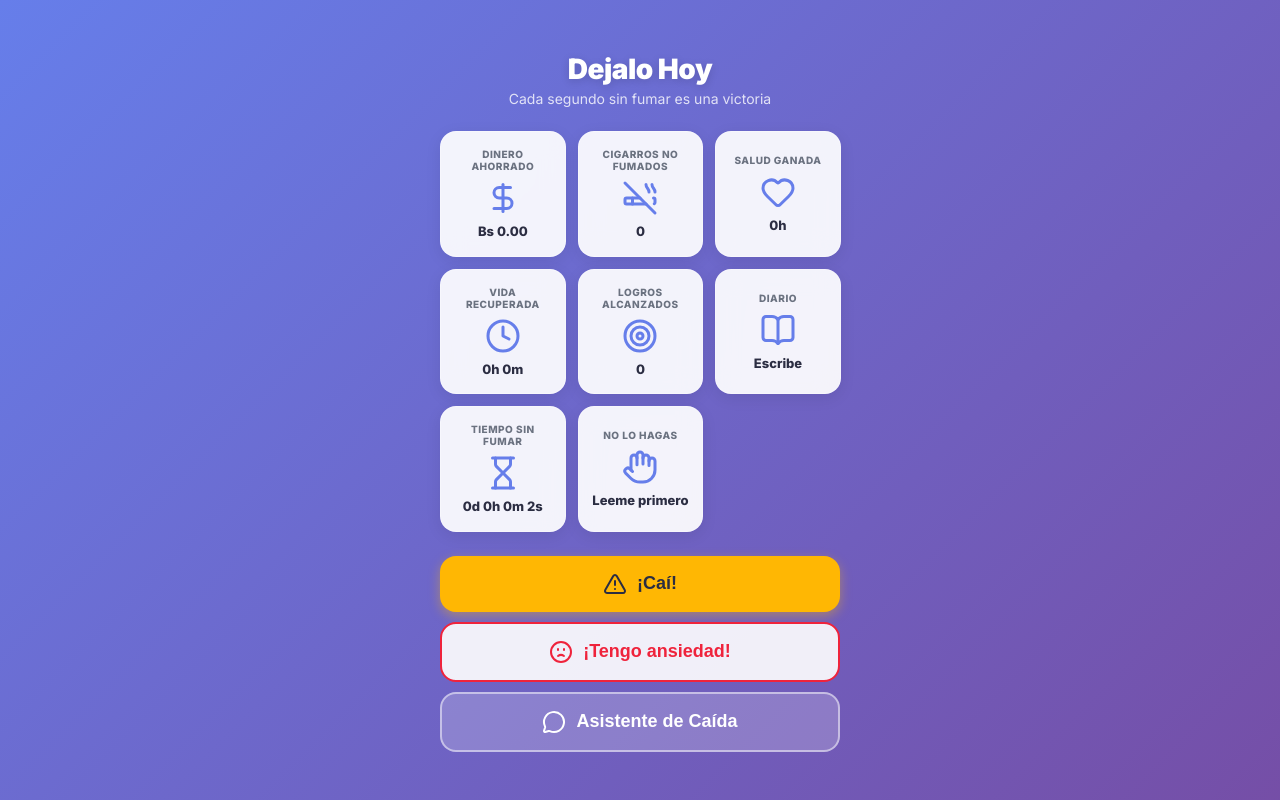
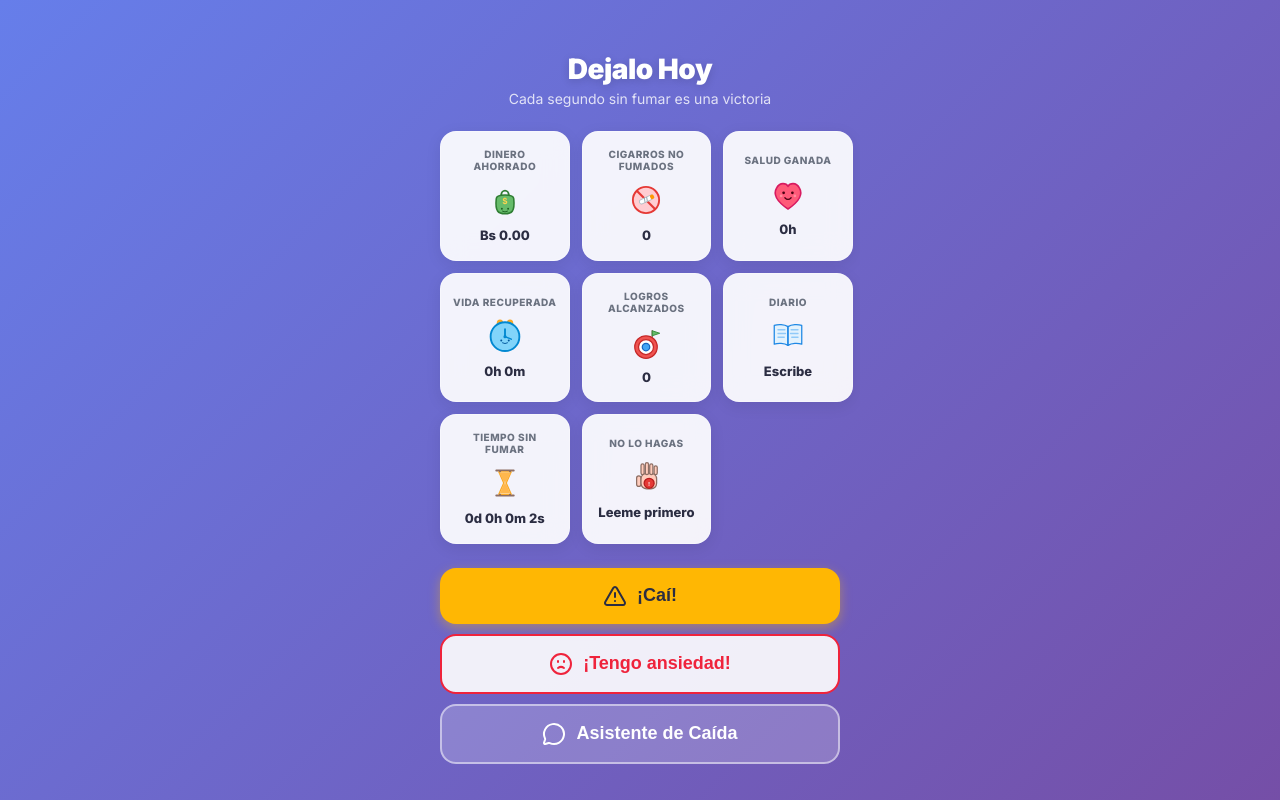
Before and after one commit to jangelbsc-design/dejalohoy, a React (Vite) app: page /#/onboarding in a window 1280 px wide. Both pictures are taken after a click on the button "¡Empezar mi nueva vida!". Shown: the top 800 px of the page. Built offline with nearby package versions, Linux system fonts and the light colour scheme.

Commit message:
feat: agregar iconos caricatura SVG para las 8 tarjetas del Dashboard

```diff
--- /dev/null
+++ b/src/components/CartoonIcons.tsx
@@ -0,0 +1,122 @@
+interface IconProps {
+  size?: number;
+}
+
+export function MoneyBagIcon({ size = 36 }: IconProps) {
+  return (
+    <svg width={size} height={size} viewBox="0 0 64 64" className="dash-icon">
+      <path d="M18 30 C16 50 21 54 32 54 C43 54 48 50 46 30 C46 26 40 24 32 24 C24 24 18 26 18 30 Z" fill="#66BB6A" stroke="#2E7D32" strokeWidth="2.5" strokeLinejoin="round" />
+      <path d="M26 24 C26 20 29 17 32 17 C35 17 38 20 38 24" fill="none" stroke="#2E7D32" strokeWidth="3" strokeLinecap="round" />
+      <text x="32" y="39" textAnchor="middle" fontSize="14" fontWeight="900" fill="#FFD54F" fontFamily="Arial, sans-serif">$</text>
+      <circle cx="27" cy="46" r="1.5" fill="#1B5E20" />
+      <circle cx="37" cy="46" r="1.5" fill="#1B5E20" />
+      <path d="M28 50 Q32 52.5 36 50" fill="none" stroke="#1B5E20" strokeWidth="1.5" strokeLinecap="round" />
+    </svg>
+  );
+}
+
+export function BrokenCigaretteIcon({ size = 36 }: IconProps) {
+  return (
+    <svg width={size} height={size} viewBox="0 0 64 64" className="dash-icon">
+      <circle cx="32" cy="32" r="21" fill="#FFCDD2" stroke="#E53935" strokeWidth="3" />
+      <line x1="18" y1="18" x2="46" y2="46" stroke="#E53935" strokeWidth="3.5" strokeLinecap="round" />
+      <g transform="rotate(-25 32 32)">
+        <rect x="21" y="28" width="23" height="7" rx="3" fill="#FFFFFF" stroke="#B0BEC5" strokeWidth="1.5" />
+        <rect x="40" y="28" width="6" height="7" rx="2" fill="#FF9800" />
+        <line x1="31" y1="28" x2="29" y2="35" stroke="#90A4AE" strokeWidth="1.5" />
+        <line x1="35" y1="28" x2="33" y2="35" stroke="#90A4AE" strokeWidth="1.5" />
+      </g>
+    </svg>
+  );
+}
+
+export function SmilingHeartIcon({ size = 36 }: IconProps) {
+  return (
+    <svg width={size} height={size} viewBox="0 0 64 64" className="dash-icon">
+      <path d="M32 56 C14 44 8 32 14 22 C19 13 29 14 32 20 C35 14 45 13 50 22 C56 32 50 44 32 56 Z" fill="#FF5A79" stroke="#D81B60" strokeWidth="2.5" strokeLinejoin="round" />
+      <circle cx="25" cy="30" r="2.2" fill="#4A0011" />
+      <circle cx="39" cy="30" r="2.2" fill="#4A0011" />
+      <path d="M27 38 Q32 43.5 37 38" fill="none" stroke="#4A0011" strokeWidth="2" strokeLinecap="round" />
+      <circle cx="21" cy="35" r="2.2" fill="#FF8A9C" />
+      <circle cx="43" cy="35" r="2.2" fill="#FF8A9C" />
+    </svg>
+  );
+}
+
+export function ClockFaceIcon({ size = 36 }: IconProps) {
+  return (
+    <svg width={size} height={size} viewBox="0 0 64 64" className="dash-icon">
+      <path d="M20 12 C20 5 28 5 28 12" fill="#FFD54F" stroke="#F9A825" strokeWidth="2.5" strokeLinecap="round" />
+      <path d="M36 12 C36 5 44 5 44 12" fill="#FFD54F" stroke="#F9A825" strokeWidth="2.5" strokeLinecap="round" />
+      <circle cx="24" cy="9" r="2" fill="#F9A825" />
+      <circle cx="40" cy="9" r="2" fill="#F9A825" />
+      <circle cx="32" cy="33" r="23" fill="#81D4FA" stroke="#0288D1" strokeWidth="3" />
+      <line x1="32" y1="33" x2="32" y2="21" stroke="#0288D1" strokeWidth="3" strokeLinecap="round" />
+      <line x1="32" y1="33" x2="42" y2="37" stroke="#0288D1" strokeWidth="2.5" strokeLinecap="round" />
+      <circle cx="32" cy="33" r="2.5" fill="#0288D1" />
+      <circle cx="26" cy="39" r="1.6" fill="#01579B" />
+      <circle cx="38" cy="39" r="1.6" fill="#01579B" />
+      <path d="M28 43 Q32 45.5 36 43" fill="none" stroke="#01579B" strokeWidth="1.5" strokeLinecap="round" />
+    </svg>
+  );
+}
+
+export function TargetIcon({ size = 36 }: IconProps) {
+  return (
+    <svg width={size} height={size} viewBox="0 0 64 64" className="dash-icon">
+      <line x1="42" y1="32" x2="42" y2="14" stroke="#8D6E63" strokeWidth="2.5" strokeLinecap="round" />
+      <path d="M42 14 L54 18 L42 22 Z" fill="#66BB6A" stroke="#388E3C" strokeWidth="1.5" strokeLinejoin="round" />
+      <circle cx="32" cy="40" r="18" fill="#EF5350" stroke="#C62828" strokeWidth="2" />
+      <circle cx="32" cy="40" r="12" fill="#FFFFFF" stroke="#C62828" strokeWidth="2" />
+      <circle cx="32" cy="40" r="6" fill="#42A5F5" stroke="#1565C0" strokeWidth="2" />
+    </svg>
+  );
+}
+
+export function OpenBookIcon({ size = 36 }: IconProps) {
+  return (
+    <svg width={size} height={size} viewBox="0 0 64 64" className="dash-icon">
+      <path d="M32 17 C26 13 16 13 10 15 L10 45 C16 43 26 43 32 47 Z" fill="#E3F2FD" stroke="#1E88E5" strokeWidth="2" strokeLinejoin="round" />
+      <path d="M32 17 C38 13 48 13 54 15 L54 45 C48 43 38 43 32 47 Z" fill="#E3F2FD" stroke="#1E88E5" strokeWidth="2" strokeLinejoin="round" />
+      <path d="M32 17 L32 47" stroke="#1E88E5" strokeWidth="1.5" />
+      <line x1="16" y1="22" x2="27" y2="22" stroke="#90CAF9" strokeWidth="2.2" strokeLinecap="round" />
+      <line x1="16" y1="28" x2="28" y2="28" stroke="#90CAF9" strokeWidth="2.2" strokeLinecap="round" />
+      <line x1="16" y1="34" x2="26" y2="34" stroke="#90CAF9" strokeWidth="2.2" strokeLinecap="round" />
+      <line x1="37" y1="22" x2="48" y2="22" stroke="#90CAF9" strokeWidth="2.2" strokeLinecap="round" />
+      <line x1="36" y1="28" x2="48" y2="28" stroke="#90CAF9" strokeWidth="2.2" strokeLinecap="round" />
+      <line x1="38" y1="34" x2="48" y2="34" stroke="#90CAF9" strokeWidth="2.2" strokeLinecap="round" />
+    </svg>
+  );
+}
+
+export function HourglassIcon({ size = 36 }: IconProps) {
+  return (
+    <svg width={size} height={size} viewBox="0 0 64 64" className="dash-icon">
+      <line x1="18" y1="12" x2="46" y2="12" stroke="#8D6E63" strokeWidth="3" strokeLinecap="round" />
+      <line x1="18" y1="52" x2="46" y2="52" stroke="#8D6E63" strokeWidth="3" strokeLinecap="round" />
+      <path d="M22 14 L42 14 L34 32 L42 50 L22 50 L30 32 Z" fill="#FFE0B2" stroke="#F9A825" strokeWidth="2" strokeLinejoin="round" />
+      <path d="M23 16 L41 16 L34 30 L30 30 Z" fill="#FFB74D" />
+      <path d="M34 34 L30 34 L24 48 L40 48 Z" fill="#FFB74D" />
+      <line x1="32" y1="30" x2="32" y2="36" stroke="#FFB74D" strokeWidth="1.5" />
+      <circle cx="24" cy="13" r="1.8" fill="#8D6E63" />
+      <circle cx="40" cy="13" r="1.8" fill="#8D6E63" />
+      <circle cx="24" cy="51" r="1.8" fill="#8D6E63" />
+      <circle cx="40" cy="51" r="1.8" fill="#8D6E63" />
+    </svg>
+  );
+}
+
+export function StopHandIcon({ size = 36 }: IconProps) {
+  return (
+    <svg width={size} height={size} viewBox="0 0 64 64" className="dash-icon">
+      <rect x="17" y="30" width="7" height="17" rx="3.5" fill="#FFCCBC" stroke="#8D6E63" strokeWidth="2" />
+      <rect x="24" y="26" width="25" height="25" rx="9" fill="#FFCCBC" stroke="#8D6E63" strokeWidth="2" />
+      <rect x="24" y="11" width="5" height="17" rx="2.5" fill="#FFCCBC" stroke="#8D6E63" strokeWidth="2" />
+      <rect x="31" y="9" width="5" height="19" rx="2.5" fill="#FFCCBC" stroke="#8D6E63" strokeWidth="2" />
+      <rect x="38" y="11" width="5" height="17" rx="2.5" fill="#FFCCBC" stroke="#8D6E63" strokeWidth="2" />
+      <rect x="45" y="14" width="5" height="14" rx="2.5" fill="#FFCCBC" stroke="#8D6E63" strokeWidth="2" />
+      <circle cx="37" cy="42" r="8" fill="#E53935" stroke="#B71C1C" strokeWidth="2" />
+      <text x="37" y="46.5" textAnchor="middle" fontSize="10" fontWeight="900" fill="white" fontFamily="Arial, sans-serif">!</text>
+    </svg>
+  );
+}
--- a/src/pages/Dashboard.tsx
+++ b/src/pages/Dashboard.tsx
@@ -1,7 +1,8 @@
 import { useEffect, useState } from 'react';
 import { useNavigate } from 'react-router-dom';
 import { useStore } from '../store/useStore';
-import { DollarSign, CigaretteOff, Heart, Clock, Target, BookOpen, Hourglass, Hand, AlertTriangle, MessageCircle, Frown, X } from 'lucide-react';
+import { AlertTriangle, MessageCircle, Frown, X } from 'lucide-react';
+import { MoneyBagIcon, BrokenCigaretteIcon, SmilingHeartIcon, ClockFaceIcon, TargetIcon, OpenBookIcon, HourglassIcon, StopHandIcon } from '../components/CartoonIcons';
 import {
   calculateFreeTime,
   calculateFreeTimeInDays,
@@ -66,49 +67,49 @@ export default function Dashboard() {
       <div className="dash-grid">
         <div className="dash-card dash-card-clickable" onClick={() => navigate('/wishlist')}>
           <span className="dash-label">Dinero Ahorrado</span>
-          <DollarSign size={36} className="dash-icon" />
+          <MoneyBagIcon size={40} />
           <span className="dash-value">Bs {safeNumber(money).toFixed(2)}</span>
         </div>
 
         <div className="dash-card">
           <span className="dash-label">Cigarros No Fumados</span>
-          <CigaretteOff size={36} className="dash-icon" />
+          <BrokenCigaretteIcon size={40} />
           <span className="dash-value">{safeNumber(cigs)}</span>
         </div>
 
         <div className="dash-card">
           <span className="dash-label">Salud Ganada</span>
-          <Heart size={36} className="dash-icon" />
+          <SmilingHeartIcon size={40} />
           <span className="dash-value">{life.days > 0 ? `${life.days}d` : `${life.hours}h`}</span>
         </div>
 
         <div className="dash-card">
           <span className="dash-label">Vida Recuperada</span>
-          <Clock size={36} className="dash-icon" />
+          <ClockFaceIcon size={40} />
           <span className="dash-value">{life.days > 0 ? `${life.days}d ` : ''}{life.hours}h {life.minutes}m</span>
         </div>
 
         <div className="dash-card">
           <span className="dash-label">Logros Alcanzados</span>
-          <Target size={36} className="dash-icon" />
+          <TargetIcon size={40} />
           <span className="dash-value">{time.days >= 1 ? 1 : 0}</span>
         </div>
 
         <div className="dash-card dash-card-clickable" onClick={() => setShowDiary(true)}>
           <span className="dash-label">Diario</span>
-          <BookOpen size={36} className="dash-icon" />
+          <OpenBookIcon size={40} />
           <span className="dash-value">Escribe</span>
         </div>
 
         <div className="dash-card">
           <span className="dash-label">Tiempo Sin Fumar</span>
-          <Hourglass size={36} className="dash-icon" />
+          <HourglassIcon size={40} />
           <span className="dash-value">{time.days}d {time.hours}h {time.minutes}m {time.seconds}s</span>
         </div>
 
         <div className="dash-card dash-card-clickable" onClick={() => setShowNoFumes(true)}>
           <span className="dash-label">No lo hagas</span>
-          <Hand size={36} className="dash-icon" />
+          <StopHandIcon size={40} />
           <span className="dash-value">Leeme primero</span>
         </div>
       </div>
```
